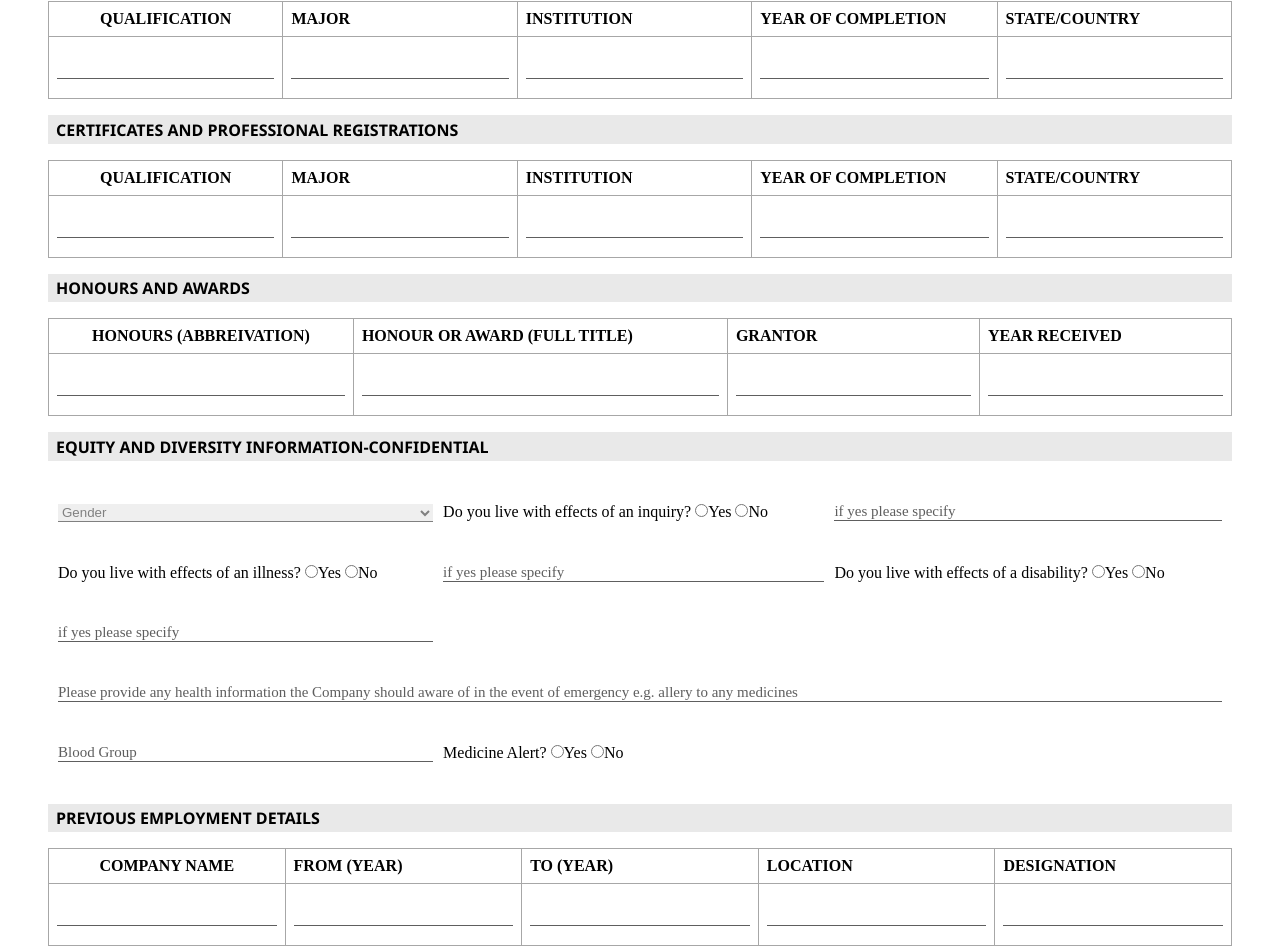
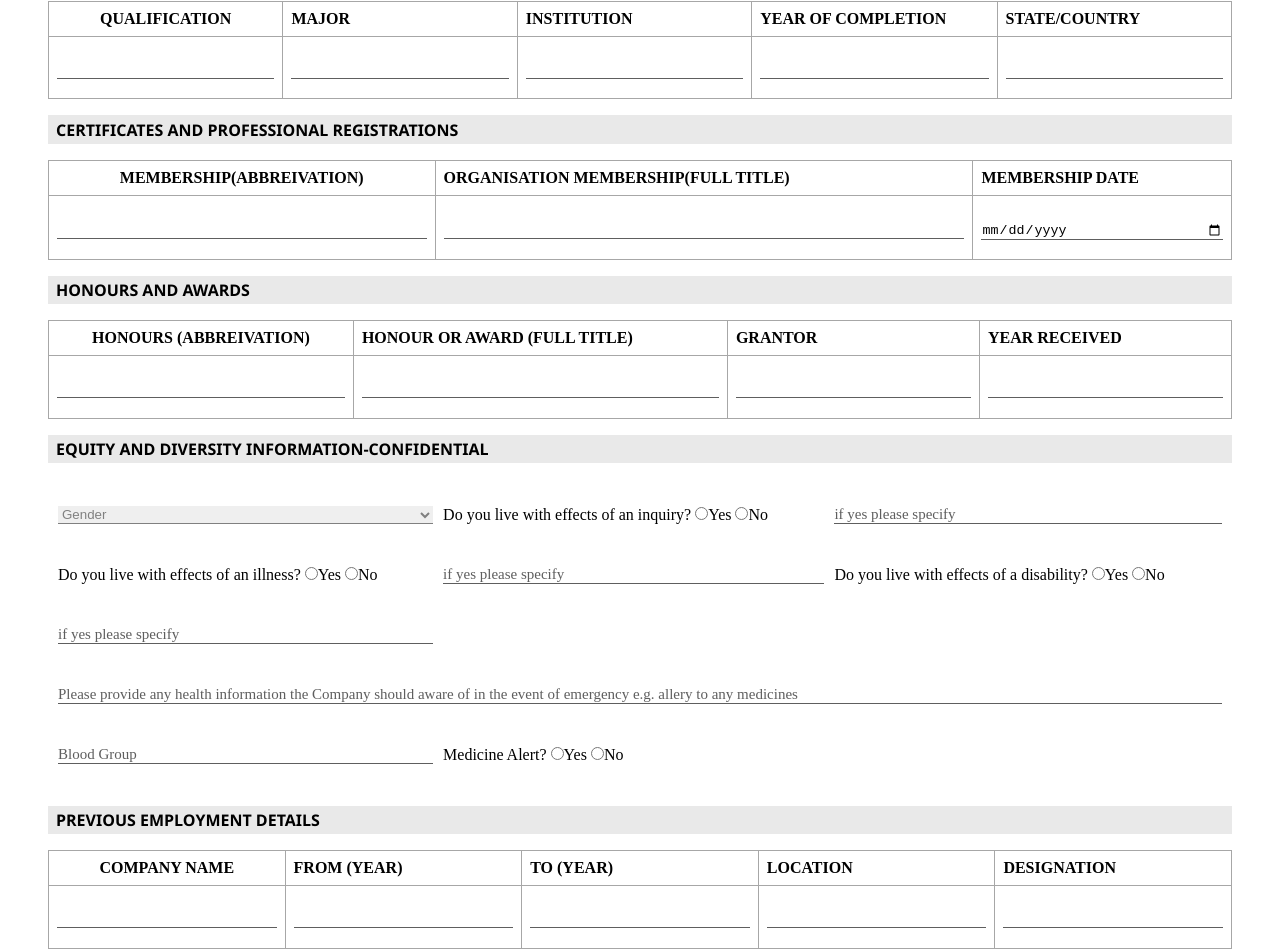
Before and after one commit to imsahil2001/batch-1-jocata-proj, an Angular app: page / in a window 1280 px wide. Shown: the part 1367-2319 px from the top of the page. Built offline with nearby package versions, Linux system fonts and the light colour scheme.

Commit message:
new commits

```diff
--- a/src/app/app.component.html
+++ b/src/app/app.component.html
@@ -349,19 +349,12 @@
     <h3>Certificates and professional registrations</h3>
     <table class="borderred_table" border="1">
       <tr>
-        <th>Qualification</th>
-        <th align="left">Major</th>
-        <th align="left">Institution</th>
-        <th align="left">Year of Completion</th>
-        <th align="left">State/Country</th>
+        <th>Membership(Abbreivation)</th>
+        <th align="left">Organisation Membership(Full title)</th>
+        <th align="left">Membership Date</th>
       </tr>
 
       <tr>
-        <td>
-          <div class="input_box">
-            <input type="text" required />
-          </div>
-        </td>
         <td>
           <div class="input_box">
             <input type="text" required />
@@ -375,12 +368,7 @@
         </td>
         <td>
           <div class="input_box">
-            <input type="text" required />
-          </div>
-        </td>
-        <td>
-          <div class="input_box">
-            <input type="text" required />
+            <input type="date" required />
           </div>
         </td>
       </tr>
```
